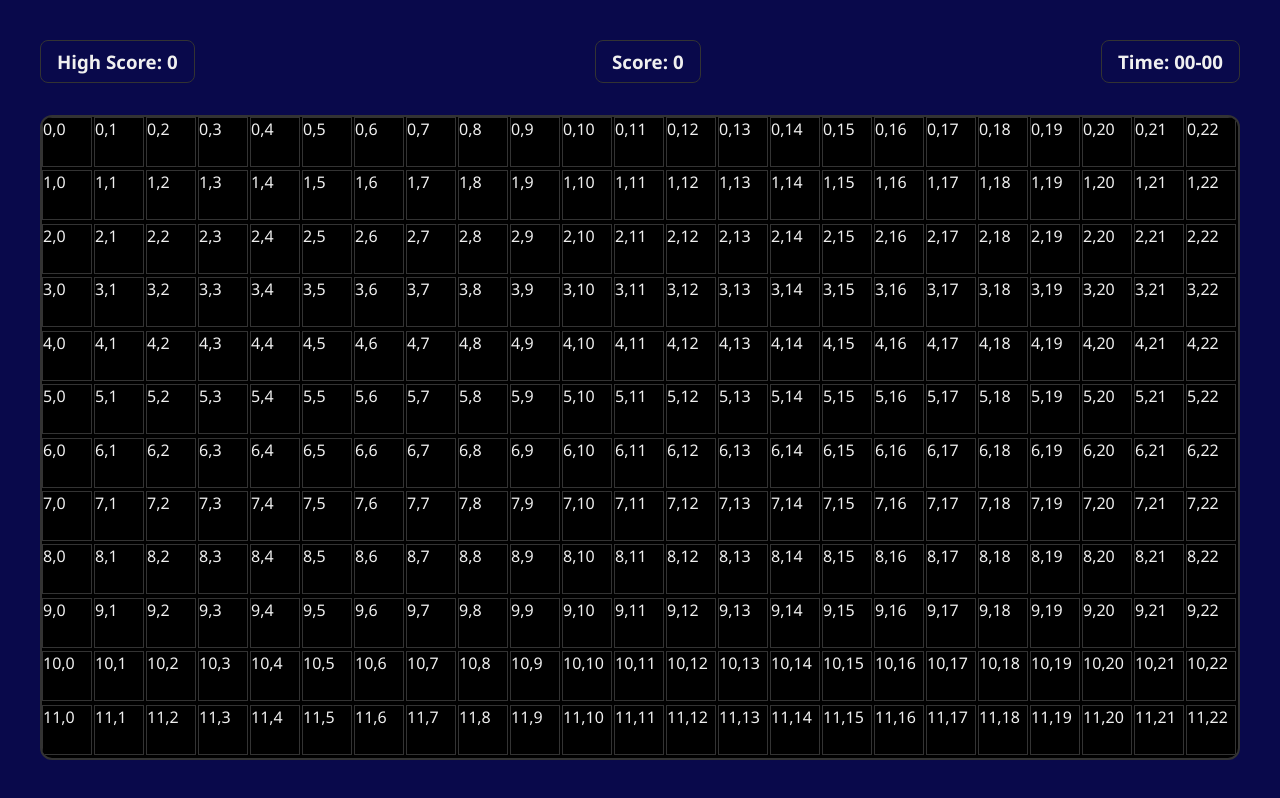
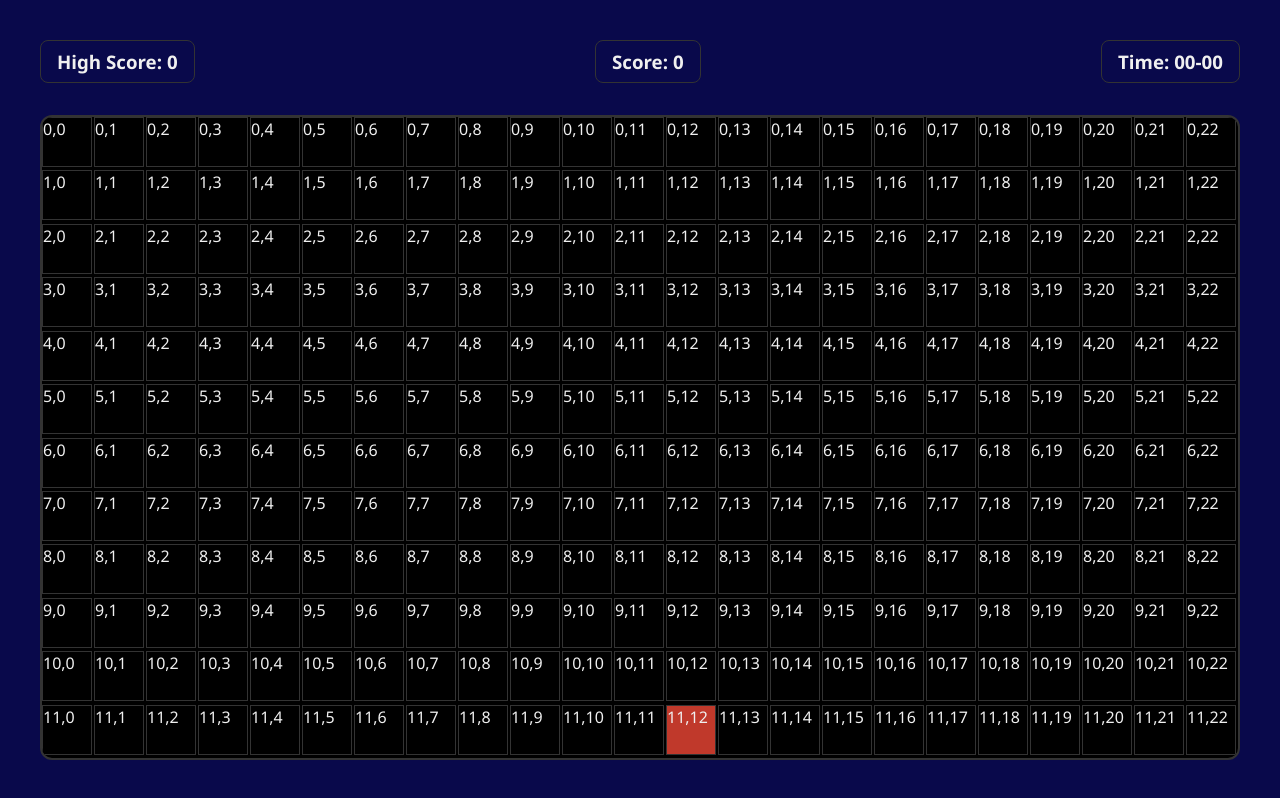
Before and after one commit to mdsajib50/snake-game, a plain HTML site: page index.html in a window 1280 px wide. Drawn offline with Linux system fonts and the light colour scheme.

Commit message:
add food and game over features

```diff
--- a/script.js
+++ b/script.js
@@ -3,6 +3,9 @@ const blockWidth = 50;
 const blockHeight = 50;
 const rows = Math.floor(board.clientHeight / blockHeight);
 const cols = Math.floor(board.clientWidth / blockWidth);
+
+// let intervalId=null;
+let food = {x: Math.floor(Math.random() * rows), y: Math.floor(Math.random() * cols)};
 
 const blocks = [];
 
@@ -43,10 +46,17 @@ setInterval(() => {
     snake.unshift(head);
     snake.pop();
 
+    if(head.x < 0 || head.x >= rows || head.y < 0 || head.y >= cols) {
+        alert("Game Over");
+
+    }
+
+    blocks[`${food.x},${food.y}`].classList.add('food');
 
     render();
 }, 400);
 
+console.log(snake);
 
 addEventListener('keydown', (e) => {
     console.log(e.key);
--- a/style.css
+++ b/style.css
@@ -11,6 +11,7 @@ html, body{
     /* Background primary color */
     --bg-primary-color: #0c0c0c;
     --bg-fill-color: #915c0c;
+    --bg-food-color: #c0392b;
     /* Text primary color */
     --text-primary-color: #f0f0f0;
 
@@ -87,3 +88,7 @@ section .infos{
  .filled{
     background-color: var(--bg-fill-color);
  }
+
+.food{
+        background-color: var(--bg-food-color);
+    }
```
